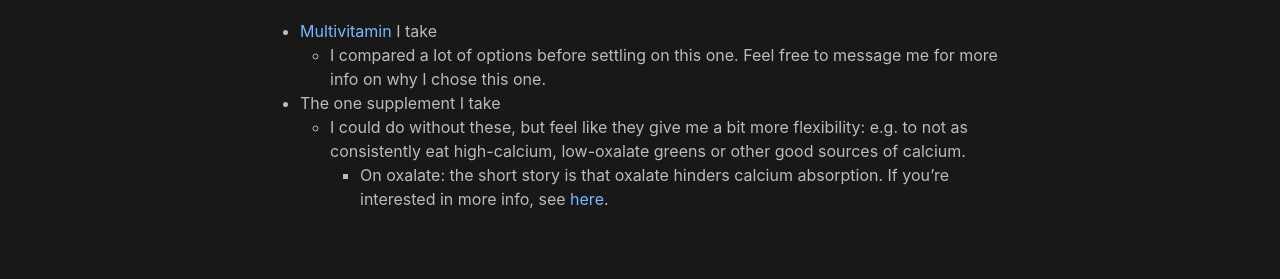
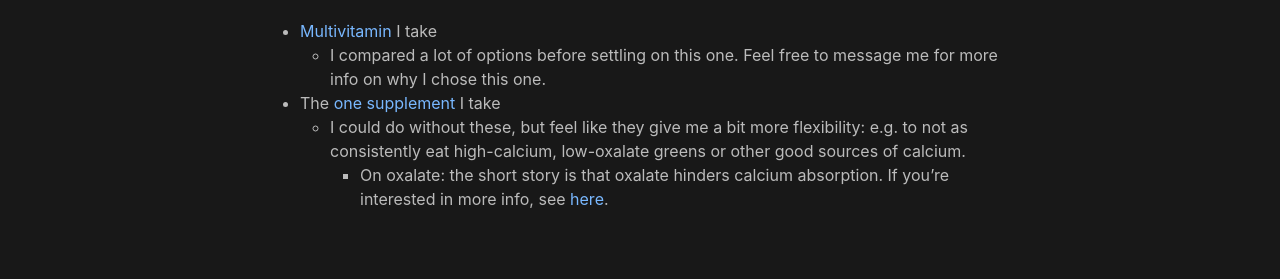
Before and after one commit to TheSre/TheSre.github.io, a Jekyll site: the page built from veganNutrition.md, in a window 1280 px wide. Shown: the part 877-1156 px from the top of the page. Built offline with Jekyll 4.4.1, drawn with Linux system fonts in a browser that asks for light colours; part of the change alters nothing that is shown.

Commit message:
added missing link

```diff
--- a/veganNutrition.md
+++ b/veganNutrition.md
@@ -31,7 +31,7 @@ exclude: true
 - [Multivitamin](https://www.vegansociety.com/shop/veg-1-supplements?fbclid=IwAR1JxKVfcRZU0odM4IB_hWoxpRx_iv3qT1NZQckJMF5DTppK_A0QsXzV_G0) I take
   - I compared a lot of options before settling on this one. Feel free to message me for
     more info on why I chose this one.
-- The one supplement I take
+- The [one supplement](https://www.vitacost.com/pure-encapsulations-calcium-citrate) I take
   - I could do without these, but feel like they give me a bit more flexibility: e.g. to
     not as consistently eat high-calcium, low-oxalate greens or other good sources of
     calcium.
```
